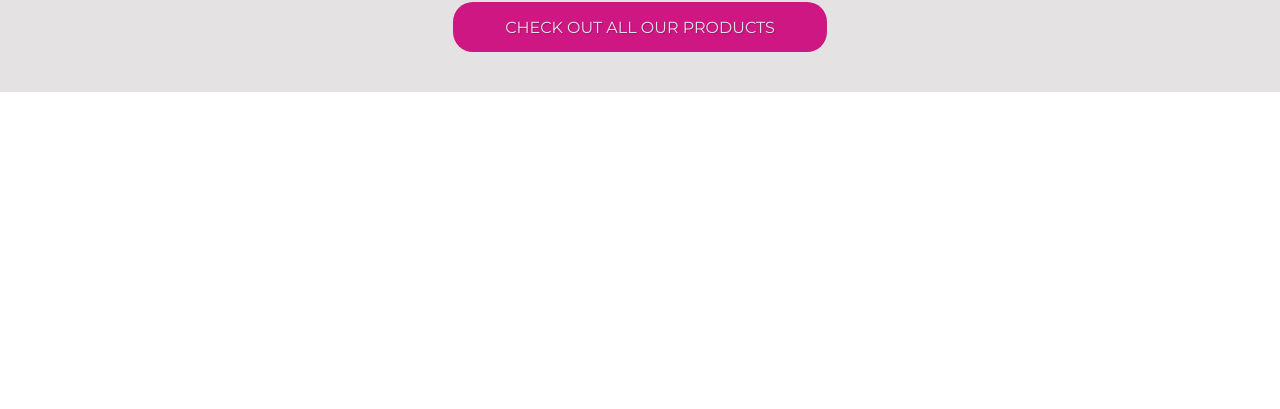
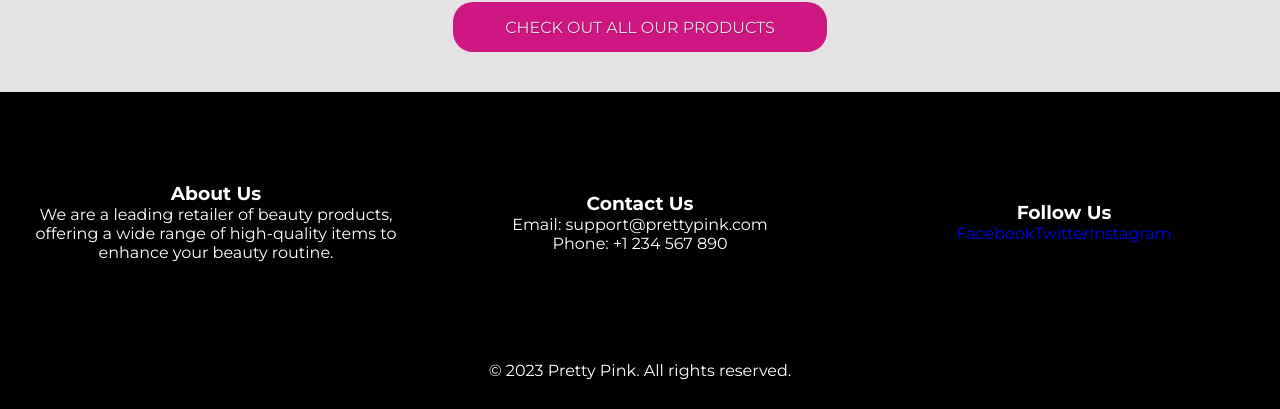
Before and after one commit to ihugo1/PrettyPink, a React (Vite) app: page / in a window 1280 px wide. Shown: the part 794-1203 px from the top of the page. Before the commit the page ends 886 px from the top, so only its background shows below. Built offline with nearby package versions, Linux system fonts and the light colour scheme; no server answers.

Commit message:
create footer component and rename barrels

```diff
--- /dev/null
+++ b/src/components/Footer/Footer.jsx
@@ -0,0 +1,52 @@
+import React from "react";
+import style from "./Footer.module.css";
+
+export const Footer = () => {
+  return (
+    <footer className={style['footer']}>
+      <div className={style['footer-content']}>
+        <div className={style['footer-section']}>
+          <h3>About Us</h3>
+          <p>
+            We are a leading retailer of beauty products, offering a wide range
+            of high-quality items to enhance your beauty routine.
+          </p>
+        </div>
+        <div className={style['footer-section']}>
+          <h3>Contact Us</h3>
+          <p>Email: support@prettypink.com</p>
+          <p>Phone: +1 234 567 890</p>
+        </div>
+        <div className={style['footer-section']}>
+          <h3>Follow Us</h3>
+          <div>
+            <a
+              href="https://facebook.com"
+              target="_blank"
+              rel="noopener noreferrer"
+            >
+              Facebook
+            </a>
+            <a
+              href="https://twitter.com"
+              target="_blank"
+              rel="noopener noreferrer"
+            >
+              Twitter
+            </a>
+            <a
+              href="https://instagram.com"
+              target="_blank"
+              rel="noopener noreferrer"
+            >
+              Instagram
+            </a>
+          </div>
+        </div>
+      </div>
+      <div className={style['footer-bottom']}>
+        <p>&copy; 2023 Pretty Pink. All rights reserved.</p>
+      </div>
+    </footer>
+  );
+};
--- /dev/null
+++ b/src/components/Footer/Footer.module.css
@@ -0,0 +1,46 @@
+.footer{
+  width: 100%;
+  height: 40vh;
+  display: flex;
+  flex-direction: column;
+  padding: var(--spacing-sm);
+  background-color: var(--black-color);
+  .footer-content{
+    width: 100%;
+    height: 80%;
+    display:flex;
+    justify-content: space-around;
+    align-items: center;
+    gap: var(--spacing-md);
+    color: var(--white-color);
+    .footer-section{
+      width: 30%;
+      height: 100%;
+      display: flex;
+      flex-direction: column;
+      justify-content: center;
+      align-items: center;
+      text-align: center;
+    }
+  }
+  .footer-bottom{
+    width: 100%;
+    height: 20%;
+    display: flex;
+    justify-content: center;
+    align-items: center;
+    color: var(--white-color);
+  }
+}
+/* Responsive styles */
+@media (max-width: 768px) {
+  .footer{
+    height: 80vh;
+    .footer-content{
+      flex-direction: column;
+      .footer-section{
+        width: 100%;
+      }
+    }
+  }
+}
--- a/src/components/components.js
+++ b/src/components/GlobalComponents.js
@@ -1,3 +1,4 @@
 import { Navbar } from "./Navbar/Navbar";
 import { ProductCard } from "./ProductCard/ProductCard";
-export { Navbar, ProductCard };
+import { Footer } from "./Footer/Footer";
+export { Navbar, ProductCard, Footer };
--- a/src/pages/Home/Home.jsx
+++ b/src/pages/Home/Home.jsx
@@ -1,11 +1,13 @@
 import React from "react";
-import { HomeHero, BestSellers } from "./components";
+import { HomeHero, BestSellers } from "./HomeComponents";
+import { Footer } from "../../components/GlobalComponents";
 
 export const Home = () => {
   return (
     <div>
       <HomeHero />
       <BestSellers />
+      <Footer />
     </div>
   );
 };
--- a/src/pages/Home/components/BestSellers/BestSellers.module.css
+++ b/src/pages/Home/components/BestSellers/BestSellers.module.css
@@ -40,3 +40,11 @@
     color: var(--white-color);
   }
 }
+/* Responsive styles */
+@media (max-width: 768px) {
+  .best-sellers{
+    .link{
+      width: 90%;
+    }
+  }
+}
```
Also changed, not shown: src/pages/Home/HomeComponents.js (renamed from src/pages/Home/components.js).
